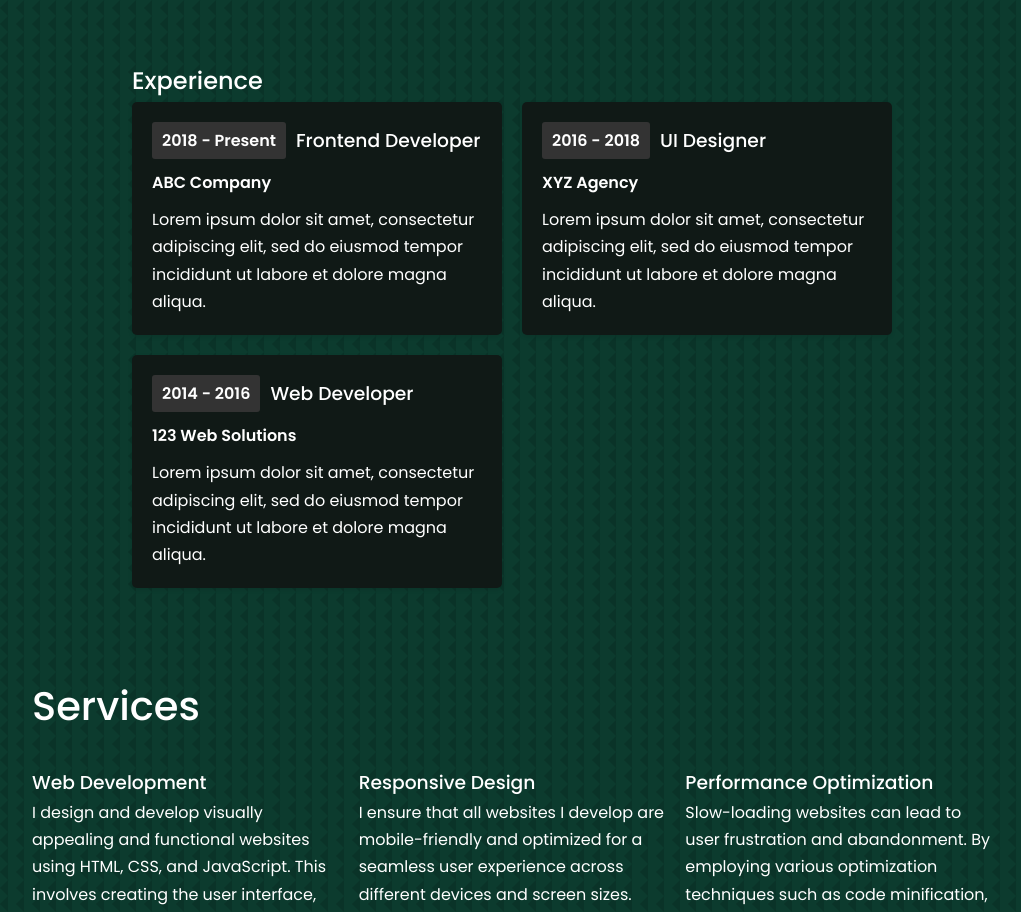
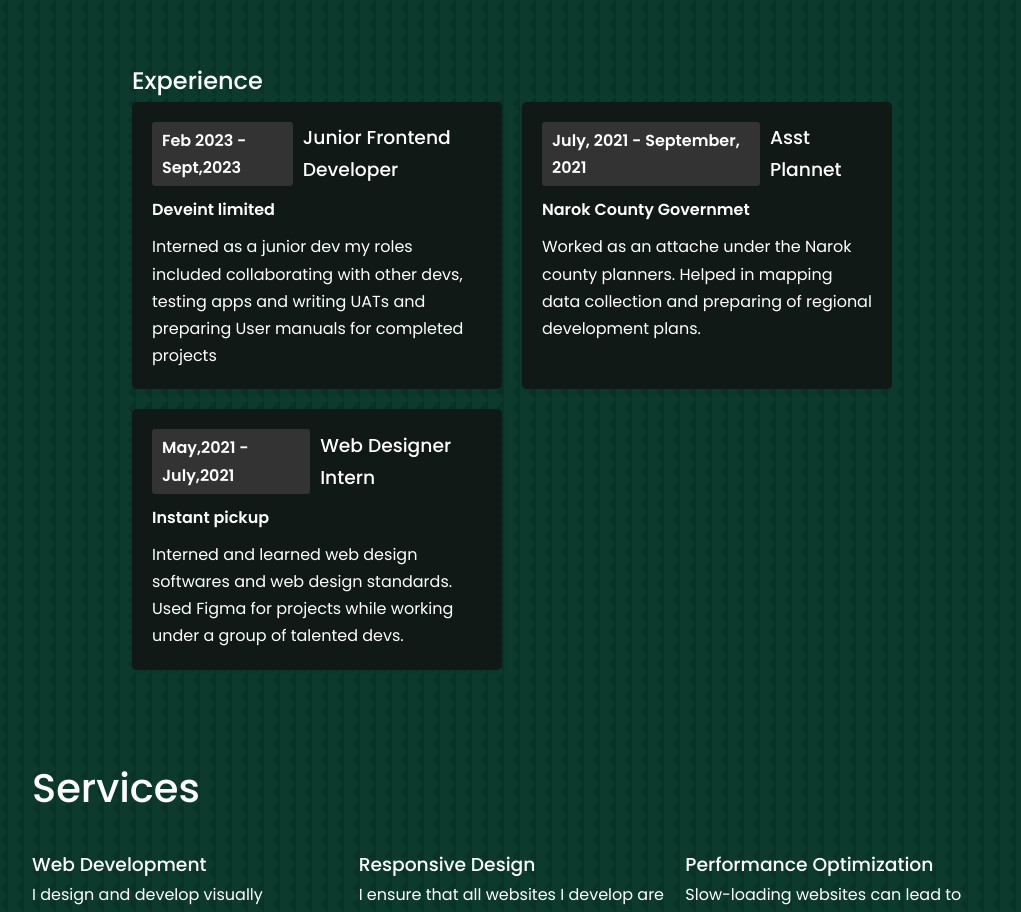
Before and after one commit to MillieMuteti/myPortfolio, a React (Vite) app: page / in a window 1280 px wide. Shown: the part 1120-2032 px from the top of the page, without its empty margins (128-1149 px from the left). Built offline with nearby package versions, Linux system fonts and the light colour scheme; some icons are missing.

Commit message:
populate experience section

```diff
--- a/src/components/experience/Experience.jsx
+++ b/src/components/experience/Experience.jsx
@@ -6,27 +6,27 @@ const Experience = () => {
   const experiences = [
     {
       id: 1,
-      year: '2018 - Present',
-      position: 'Frontend Developer',
-      company: 'ABC Company',
+      year: 'Feb 2023 - Sept,2023',
+      position: 'Junior Frontend Developer',
+      company: 'Deveint limited',
       description:
-        'Lorem ipsum dolor sit amet, consectetur adipiscing elit, sed do eiusmod tempor incididunt ut labore et dolore magna aliqua.',
+        'Interned as a junior dev my roles included collaborating with other devs, testing apps and writing UATs and preparing User manuals for completed projects',
     },
     {
       id: 2,
-      year: '2016 - 2018',
-      position: 'UI Designer',
-      company: 'XYZ Agency',
+      year: 'July, 2021 - September, 2021',
+      position: 'Asst Plannet',
+      company: 'Narok County Governmet',
       description:
-        'Lorem ipsum dolor sit amet, consectetur adipiscing elit, sed do eiusmod tempor incididunt ut labore et dolore magna aliqua.',
+        'Worked as an attache under the Narok county planners. Helped in mapping data collection and preparing of regional development plans.',
     },
     {
       id: 3,
-      year: '2014 - 2016',
-      position: 'Web Developer',
-      company: '123 Web Solutions',
+      year: 'May,2021 - July,2021',
+      position: 'Web Designer Intern',
+      company: 'Instant pickup',
       description:
-        'Lorem ipsum dolor sit amet, consectetur adipiscing elit, sed do eiusmod tempor incididunt ut labore et dolore magna aliqua.',
+        'Interned and learned web design softwares and web design standards. Used Figma for projects while working under a group of talented devs.',
     },
   ];
 
```
Also changed, not shown: 1 other file (tests, documents, lock files or other folders).
